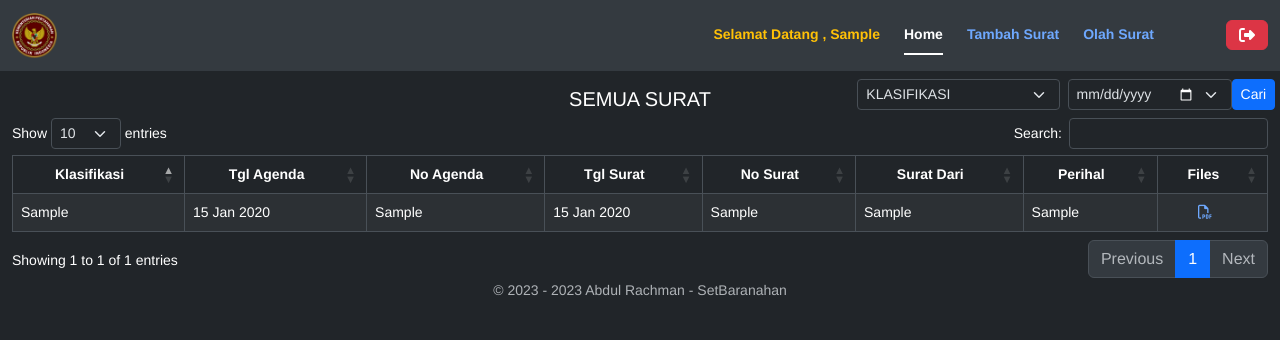
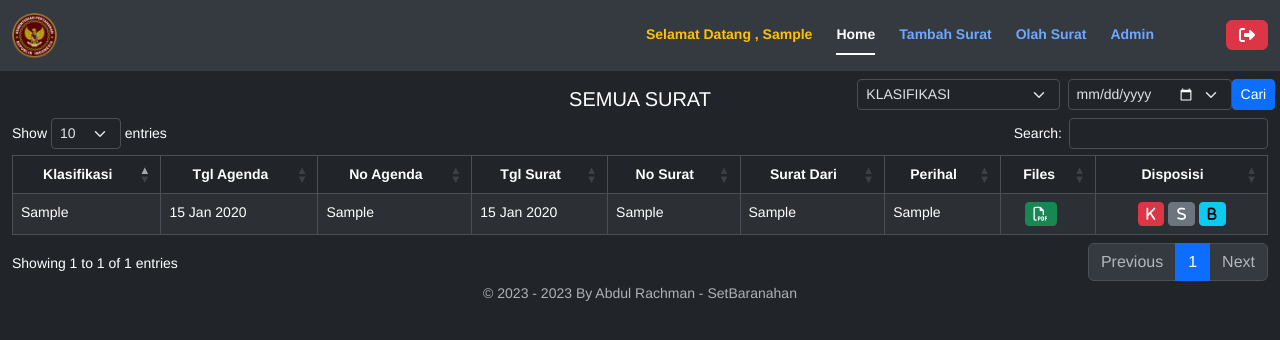
Before and after one commit to nice9uy/surat_tu, a Django app: page /surat/ in a window 1280 px wide. Shown: the top 340 px of the page. Run offline with Django 5.2, Linux system fonts and the light colour scheme; a user stored in the database is signed in; tables that the repository leaves empty hold one stand-in row (values such as "Sample post"); some libraries are stand-ins or nearby versions.

Commit message:
add disposisi feature

```diff
--- a/templates/header/main_header.html
+++ b/templates/header/main_header.html
@@ -3,7 +3,7 @@
 <div>
   <nav class="navbar bg-body-secondary">
     <div class="container-fluid">
-      <a class="navbar-brand" href="">
+      <a class="navbar-brand" href="{% url 'home'%}">
         <img src="{% static 'img/kemhan_logo.png' %}" alt="KEMHAN Logo" width="45" height="45" />
         <span></span>
       </a>
@@ -23,6 +23,9 @@
           <li class="nav-item">
             <a class="nav-link {% if request.path == '/surat/olah_surat/' %} active {% endif %}" href="{% url 'olah_surat' %}">Olah Surat</a>
           </li>
+          <li class="nav-item">
+            <a class="nav-link {% if request.path == '/admin/' %} active {% endif %} " href="{% url 'admin:index' %}">Admin</a>
+          </li>
 
         </div>
         <li class="nav-item">
--- a/templates/pages/index.html
+++ b/templates/pages/index.html
@@ -14,7 +14,6 @@
             <div class="col-7">
               <select class="form-select form-select-sm" title="Filter Klasifikasi" id="klasifikasi" required aria-label="Default select example" name="klasifikasi">
                 <option value="">KLASIFIKASI</option>
-                <option value="">-----------</option>
                 {% for v in klasifikasi %}
                   <option value="{{ v }}">{{ v }}</option>
                 {% endfor %}
@@ -42,6 +41,7 @@
           <th class="text-center">Surat Dari</th>
           <th class="text-center">Perihal</th>
           <th class="text-center">Files</th>
+          <th class="text-center">Disposisi</th>
         </tr>
       </thead>
       <tbody>
@@ -54,12 +54,21 @@
             <td>{{ data.no_surat }}</td>
             <td>{{ data.surat_dari }}</td>
             <td>{{ data.perihal }}</td>
+
             <td class="d-flex justify-content-center">
-
               <div style="margin-left: -15px;">
-                <a class="fa fa-file-pdf-o" aria-current="page" title="Files" target="_blank" href="/upload/{{ data.upload_file }}"></a>
+                <a class="btn btn-success btn-sm fa fa-file-pdf-o" aria-current="page" title="Files" target="_blank" href="/upload/{{ data.upload_file }}"></a>
               </div>
             </td>
+
+
+            <td class="text-center px-3 gap-2">
+              <button type="button" class="btn btn-danger btn-sm fa-solid fa-k"  data-bs-toggle="modal" data-placement="bottom" title="KABADAN" data-bs-target="#button_simpan_ke_arsip{{ data.id }}"></button>
+              <button type="button" class="btn btn-secondary btn-sm fa-solid fa-s"  data-bs-toggle="modal" data-placement="bottom" title="SEKRETARIAT" data-bs-target="#button_simpan_ke_arsip{{ data.id }}"></button>
+              <button type="button" class="btn btn-info btn-sm fa-solid fa-b"  data-bs-toggle="modal" data-placement="bottom" title="BAG UMUM" data-bs-target="#button_simpan_ke_arsip{{ data.id }}"></button>
+
+            </td>
+
           </tr>
         {% endfor %}
       </tbody>
@@ -69,7 +78,7 @@
   <div class="container">
     <footer class="">
       <p class="text-center text-muted">
-        &copy; 2023 - {% now 'Y' %}  Abdul Rachman - SetBaranahan
+        &copy; 2023 - {% now 'Y' %} By Abdul Rachman - SetBaranahan
       </p>
     </footer>
   </div>
--- a/templates/pages/tambah_surat.html
+++ b/templates/pages/tambah_surat.html
@@ -65,7 +65,7 @@
   <div class="container mt-5 ">
     <footer class="">
       <p class="text-center text-muted">
-        &copy; 2023 - {% now 'Y' %}  Abdul Rachman - SetBaranahan
+        &copy; 2023 - {% now 'Y' %} By Abdul Rachman - SetBaranahan
       </p>
     </footer>
   </div>
```
Also changed, not shown: surat_tu_app/apps.py (+15 -0 lines).
